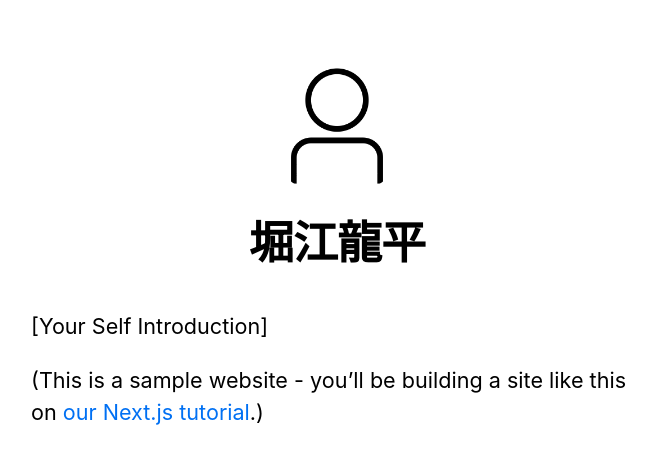
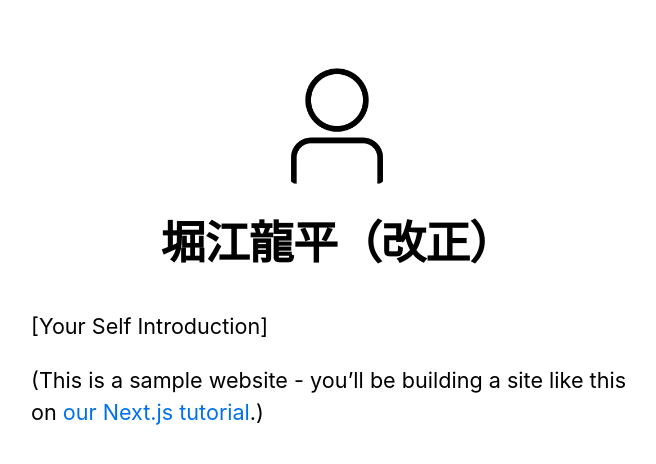
Before and after one commit to Horieryuhei0421/horie-portfolio, a Next.js app: page / in a window 1280 px wide. Shown: the top 464 px of the page, without its empty margins (303-959 px from the left). Built offline with nearby package versions, Linux system fonts and the light colour scheme.

Commit message:
環境構築

```diff
--- a/components/layout.js
+++ b/components/layout.js
@@ -4,7 +4,7 @@ import styles from './layout.module.css'
 import utilStyles from '../styles/utils.module.css'
 import Link from 'next/link'
 
-const name = '堀江龍平'
+const name = '堀江龍平（改正）'
 export const siteTitle = 'Next.js Sample Website'
 
 export default function Layout({ children, home }) {
--- a/package.json
+++ b/package.json
@@ -11,5 +11,10 @@
     "next": "^11.0.0",
     "react": "17.0.2",
     "react-dom": "17.0.2"
+  },
+  "devDependencies": {
+    "@types/node": "^16.11.7",
+    "@types/react": "^17.0.34",
+    "typescript": "^4.4.4"
   }
 }
--- a/pages/_app.js
+++ b/pages/_app.tsx
@@ -1,6 +1,8 @@
 // 全体にかけたいcssがある場合はglobal.css このファイルのみ適応できる
 import '../styles/global.css'
+import { AppProps } from 'next/app'
 
-export default function App({ Component, pageProps }) {
+
+export default function App({ Component, pageProps }: AppProps) {
   return <Component {...pageProps} />
 }
```
Also changed, not shown: tsconfig.json (added, +29 -0 lines), next-env.d.ts (added), 1 other file (tests, documents, lock files or other folders).
